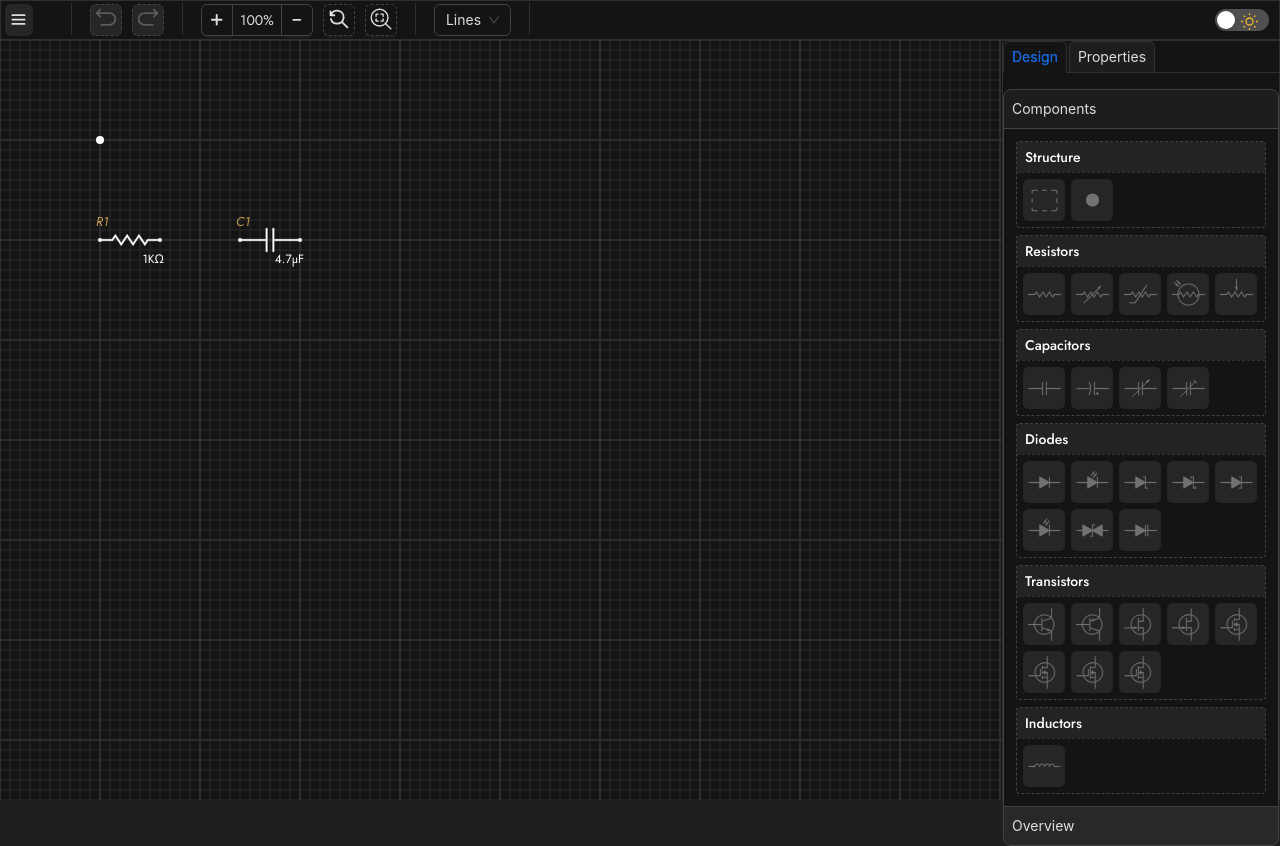
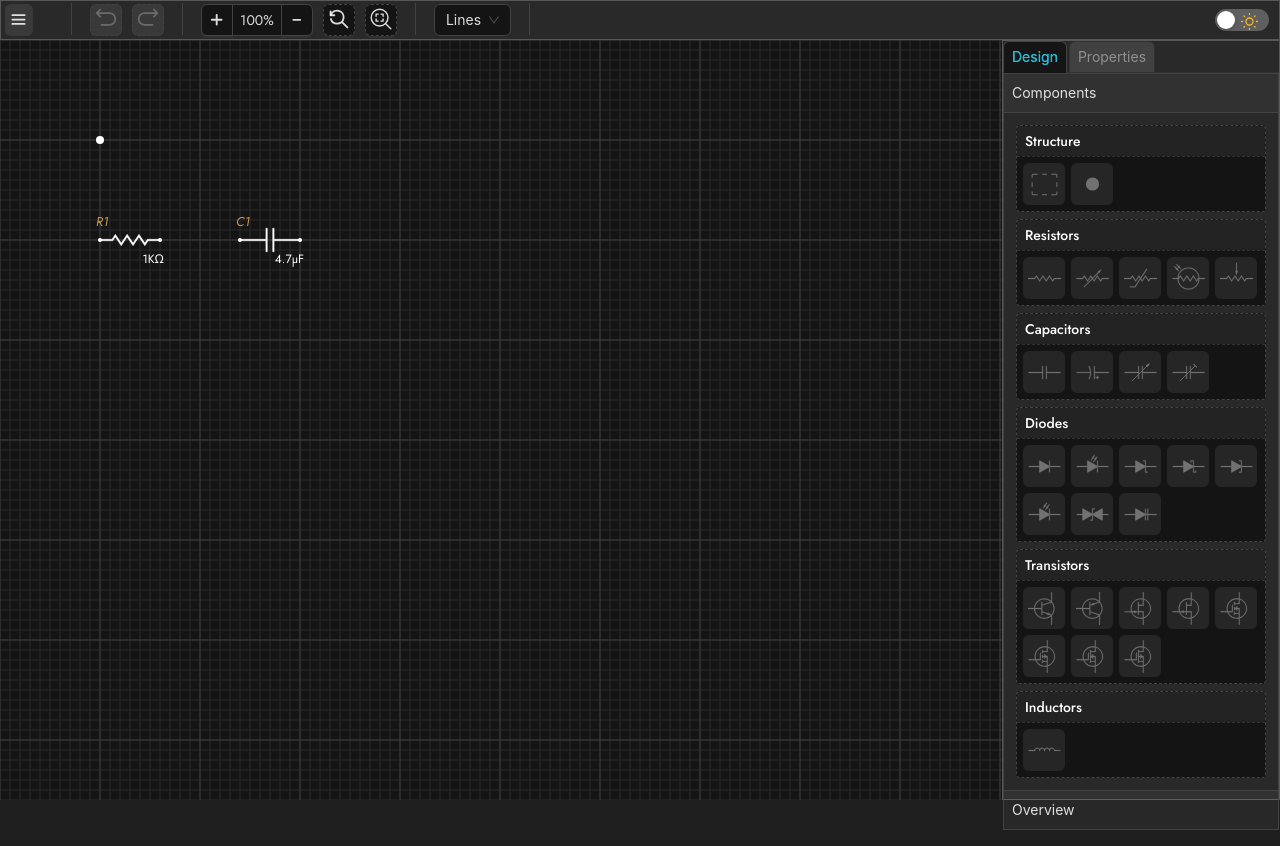
Before and after one commit to AletzMan/bitlab-circuit, a React (Vite) app: page / in a window 1280 px wide. Built offline with nearby package versions, Linux system fonts and the light colour scheme.

Commit message:
refactor: Update BoardFlow to use ComponentsMap for component type checking

```diff
--- a/src/App.css
+++ b/src/App.css
@@ -18,89 +18,50 @@ body {
     --border-color-tab: #d5d5d5;
     --board-background-color: #fbfbfb;
     --label-color: #343434;
+    --label-second-color: #343434;
     --title-color: #717171;
-    --label-second-color: #343434;
     --primary-color: #2db8d4;
     --border-color: #DEDEDE;
     --grid-large-color: #d6d6d6;
     --grid-small-color: #e0e0e0;
-    --lock-color: #206ab3;
     --fill-minimap-node: #aca9a9;
     --fill-minimap-node-mask: #e9e5e5;
     --background-minimap: #f9f8f8;
-    --font-family: "Jost", 'Segoe UI', Tahoma, Geneva, Verdana, sans-serif;
-    --color-wire-one: #000000;
-    --color-wire-two: #FF0000;
-    --color-wire-three: #FF7F00;
-    --color-wire-four: #FFFF00;
-    --color-wire-five: #00FF00;
-    --color-wire-six: #00FFFF;
-    --color-wire-seven: #0000FF;
-    --color-wire-eight: #7F00FF;
-    --color-wire-nine: #FF00FF;
-    --color-wire-ten: #FFFFFF;
+    --lock-color: #206ab3;
     --selection-border-color: #c3781cee;
     --selection-background-color: #c3781c17;
     --group-border-color: #632626;
     --group-background-color: #feffac20;
+    --font-family: "Jost", 'Segoe UI', Tahoma, Geneva, Verdana, sans-serif;
 }
 
 [data-theme="dark"] {
     --foreground-color: #FFFFFF;
     --reference-color: #c39950;
     --background-color: #292929;
-    --fill-minimap-node: #e4e4e4;
+    --background-color-tab: #151515;
+    --background-color-tab-inactive: #414141;
+    --foreground-color-tab-inactive: #909090;
+    --foreground-color-tab-active: #909090;
+    --border-color-tab: #424242;
+    --board-background-color: #141414;
     --label-color: #a4eeff;
     --label-second-color: #c2c2c2;
-    --background-color-tab: #151515;
-    --background-color-tab-inactive: #414141;
-    --border-color-tab: #424242;
-    --background-minimap: #5f5f5f;
-    --fill-minimap-node-mask: #1a1a1a;
-    --board-background-color: #141414;
+    --title-color: #717171;
+    --primary-color: #2db8d4;
+    --border-color: #585858;
     --grid-large-color: #3a3a3a;
     --grid-small-color: #292929;
+    --fill-minimap-node: #e4e4e4;
+    --fill-minimap-node-mask: #1a1a1a;
+    --background-minimap: #5f5f5f;
     --lock-color: #4ec9e2;
-    --color-wire-one: #FFFFFF;
-    --color-wire-two: #FF6F61;
-    --color-wire-three: #FFA500;
-    --color-wire-four: #FFD700;
-    --color-wire-five: #32CD32;
-    --color-wire-six: #4682B4;
-    --color-wire-nine: #1E90FF;
-    --color-wire-eight: #9370DB;
-    --color-wire-ten: #000000;
     --selection-border-color: #57ebffee;
     --selection-background-color: #57d8ff17;
     --group-border-color: #ada98a;
     --group-background-color: #63604020;
 }
 
-/*
-.react-flow-wrapper {
-    width: 100%;
-    height: 100%;
-}
-*/
-/*
-.react-flow__node {
-    background-color: #fff;
-    border: 1px solid #ddd;
-    border-radius: 4px;
-    padding: 10px;
-    font-size: 14px;
-    text-align: center;
-    cursor: pointer;
-}
-
-.react-flow__node-input {
-    border: 2px solid #0077ff;
-}
-
-.react-flow__node-output {
-    border: 2px solid #ff0077;
-}
-*/
 .react-flow__handle {
     min-height: 0px;
     min-width: 0px;
@@ -160,47 +121,47 @@ body {
     border: 1px dashed var(--primary-color);
 }
 
-:where(.css-dev-only-do-not-override-poerbe).ant-card {
+.ant-card {
     background-color: var(--background-color);
 }
 
-:where(.css-dev-only-do-not-override-7ny38l).ant-card-bordered {
+.ant-card-bordered {
     border: 1px solid var(--border-color);
 }
 
-:where(.css-dev-only-do-not-override-poerbe).ant-tabs-card>.ant-tabs-nav .ant-tabs-tab,
-:where(.css-dev-only-do-not-override-poerbe).ant-tabs-card>div>.ant-tabs-nav .ant-tabs-tab,
-:where(.css-dev-only-do-not-override-7ny38l).ant-tabs-card>.ant-tabs-nav .ant-tabs-tab,
-:where(.css-dev-only-do-not-override-7ny38l).ant-tabs-card>div>.ant-tabs-nav .ant-tabs-tab {
+.ant-tabs-card>.ant-tabs-nav .ant-tabs-tab,
+.ant-tabs-card>div>.ant-tabs-nav .ant-tabs-tab,
+.ant-tabs-card>.ant-tabs-nav .ant-tabs-tab,
+.ant-tabs-card>div>.ant-tabs-nav .ant-tabs-tab {
     background-color: var(--background-color-tab-inactive);
     color: var(--foreground-color-tab-inactive);
 }
 
-:where(.css-dev-only-do-not-override-7ny38l).ant-collapse .ant-collapse-content {
+.ant-collapse .ant-collapse-content {
     background-color: var(--background-color);
 }
 
 
-:where(.css-dev-only-do-not-override-7ny38l).ant-tabs-card>.ant-tabs-nav .ant-tabs-tab-active,
-:where(.css-dev-only-do-not-override-7ny38l).ant-tabs-card>div>.ant-tabs-nav .ant-tabs-tab-active,
-:where(.css-dev-only-do-not-override-poerbe).ant-tabs-card>.ant-tabs-nav .ant-tabs-tab-active,
-:where(.css-dev-only-do-not-override-poerbe).ant-tabs-card>div>.ant-tabs-nav .ant-tabs-tab-active {
+.ant-tabs-card>.ant-tabs-nav .ant-tabs-tab-active,
+.ant-tabs-card>div>.ant-tabs-nav .ant-tabs-tab-active,
+.ant-tabs-card>.ant-tabs-nav .ant-tabs-tab-active,
+.ant-tabs-card>div>.ant-tabs-nav .ant-tabs-tab-active {
     background-color: var(--background-color-tab);
     border-color: var(--border-color-tab);
 }
 
 
-:where(.css-dev-only-do-not-override-7ny38l).ant-tabs .ant-tabs-tab:hover,
-:where(.css-dev-only-do-not-override-poerbe).ant-tabs .ant-tabs-tab:hover {
+.ant-tabs .ant-tabs-tab:hover,
+.ant-tabs .ant-tabs-tab:hover {
     color: #18b6f5;
 }
 
-:where(.css-dev-only-do-not-override-poerbe).ant-tabs-card.ant-tabs-top>.ant-tabs-nav .ant-tabs-tab-active,
-:where(.css-dev-only-do-not-override-poerbe).ant-tabs-card.ant-tabs-top>div>.ant-tabs-nav .ant-tabs-tab-active {
+.ant-tabs-card.ant-tabs-top>.ant-tabs-nav .ant-tabs-tab-active,
+.ant-tabs-card.ant-tabs-top>div>.ant-tabs-nav .ant-tabs-tab-active {
     border-bottom-color: var(--background-color-tab);
 }
 
-:where(.css-dev-only-do-not-override-poerbe).ant-tabs .ant-tabs-tab.ant-tabs-tab-active .ant-tabs-tab-btn {
+.ant-tabs .ant-tabs-tab.ant-tabs-tab-active .ant-tabs-tab-btn {
     color: var(--primary-color);
 }
 
@@ -221,11 +182,11 @@ body {
 }
 
 
-:where(.css-dev-only-do-not-override-7ny38l).ant-switch.ant-switch-checked {
+.ant-switch.ant-switch-checked {
     background-color: var(--primary-color);
 }
 
-:where(.css-dev-only-do-not-override-7ny38l).ant-tabs .ant-tabs-tab.ant-tabs-tab-active .ant-tabs-tab-btn {
+.ant-tabs .ant-tabs-tab.ant-tabs-tab-active .ant-tabs-tab-btn {
     color: var(--primary-color);
 }
 
@@ -241,39 +202,36 @@ body {
     fill: var(--fill-minimap-node-mask);
 }
 
-:where(.css-dev-only-do-not-override-7ny38l).ant-card {
+.ant-card {
     background-color: var(--background-color);
 }
 
-:where(.css-dev-only-do-not-override-poerbe).ant-collapse,
-:where(.css-dev-only-do-not-override-7ny38l).ant-collapse {
+.ant-collapse,
+.ant-collapse {
     border-radius: 0;
 }
 
-:where(.css-dev-only-do-not-override-7ny38l).ant-tabs-top>.ant-tabs-nav,
-:where(.css-dev-only-do-not-override-7ny38l).ant-tabs-bottom>.ant-tabs-nav,
-:where(.css-dev-only-do-not-override-7ny38l).ant-tabs-top>div>.ant-tabs-nav,
-:where(.css-dev-only-do-not-override-7ny38l).ant-tabs-bottom>div>.ant-tabs-nav,
-:where(.css-dev-only-do-not-override-poerbe).ant-tabs-top>.ant-tabs-nav,
-:where(.css-dev-only-do-not-override-poerbe).ant-tabs-bottom>.ant-tabs-nav,
-:where(.css-dev-only-do-not-override-poerbe).ant-tabs-top>div>.ant-tabs-nav,
-:where(.css-dev-only-do-not-override-poerbe).ant-tabs-bottom>div>.ant-tabs-nav {
+.ant-tabs-top>.ant-tabs-nav,
+.ant-tabs-bottom>.ant-tabs-nav,
+.ant-tabs-top>div>.ant-tabs-nav,
+.ant-tabs-bottom>div>.ant-tabs-nav,
+.ant-tabs-top>.ant-tabs-nav,
+.ant-tabs-bottom>.ant-tabs-nav,
+.ant-tabs-top>div>.ant-tabs-nav,
+.ant-tabs-bottom>div>.ant-tabs-nav {
     margin: 0;
 }
 
 
 .ant-color-picker-panel,
-:where(.css-dev-only-do-not-override-poerbe).ant-color-picker .ant-color-picker-inner .ant-color-picker-input-container,
-:where(.css-dev-only-do-not-override-poerbe).ant-color-picker .ant-color-picker-inner-content>.ant-divider,
-:where(.css-dev-only-do-not-override-poerbe).ant-color-picker .ant-color-picker-inner .ant-color-picker-presets .ant-collapse-item>.ant-collapse-header,
-:where(.css-dev-only-do-not-override-7ny38l).ant-color-picker .ant-color-picker-inner .ant-color-picker-input-container,
-:where(.css-dev-only-do-not-override-7ny38l).ant-color-picker .ant-color-picker-inner .ant-color-picker-presets .ant-collapse-item>.ant-collapse-header,
-:where(.css-dev-only-do-not-override-7ny38l).ant-color-picker .ant-color-picker-inner-content>.ant-divider {
+.ant-color-picker .ant-color-picker-inner .ant-color-picker-input-container,
+.ant-color-picker .ant-color-picker-inner-content>.ant-divider,
+.ant-color-picker .ant-color-picker-inner .ant-color-picker-presets .ant-collapse-item>.ant-collapse-header {
     display: none;
 }
 
-:where(.css-dev-only-do-not-override-poerbe).ant-color-picker .ant-color-picker-inner .ant-color-picker-presets .ant-collapse-item>.ant-collapse-content>.ant-collapse-content-box,
-:where(.css-dev-only-do-not-override-7ny38l).ant-color-picker .ant-color-picker-inner .ant-color-picker-presets-items {
+.ant-color-picker .ant-color-picker-inner .ant-color-picker-presets .ant-collapse-item>.ant-collapse-content>.ant-collapse-content-box,
+.ant-color-picker .ant-color-picker-inner .ant-color-picker-presets-items {
     display: flex;
     flex-flow: row wrap;
     max-width: 100px;
```
